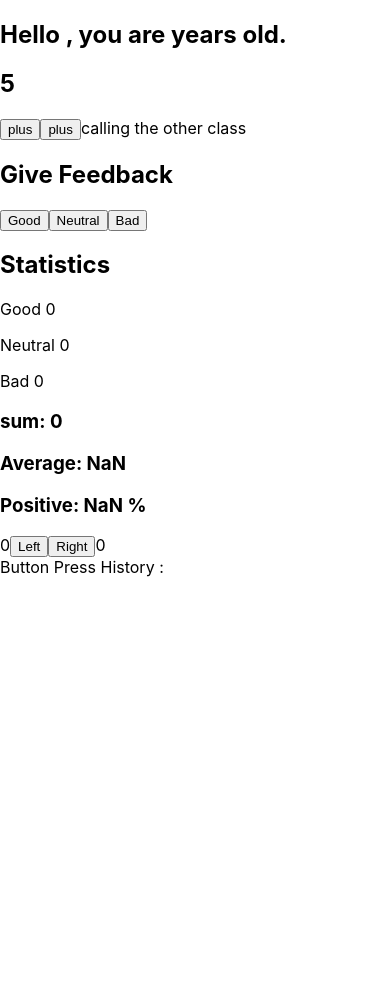
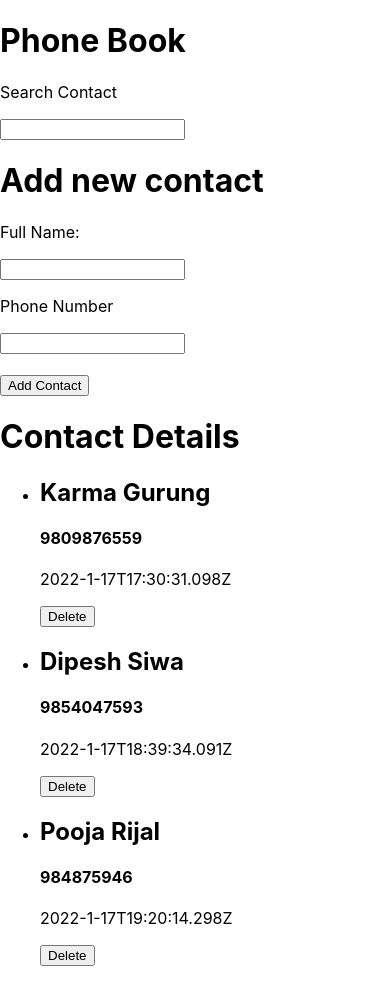
Before and after one commit to KarmaGurung75/React_Learning, a React (Create React App) app: page / in a window 390 px wide. Before the commit the page ends 844 px from the top, so only its background shows below. Built offline with nearby package versions, Linux system fonts and the light colour scheme.

Commit message:
phone book form

```diff
--- a/src/App.js
+++ b/src/App.js
@@ -1,31 +1,10 @@
-import { useState } from "react";
-import Feedback from "./components/Feedback";
+import PhoneBook from "./components/Phone_Book";
 
-import History from "./components/history";
-
-function App({ name, age }) {
-
-    const [counter, setCounter] = useState(0)
-
-    setTimeout(() => setCounter(counter + 1), 1000);
-
-    console.log(`Rendering ${counter}...`);
-
-    const handlePlus = () => {
-        setCounter(counter + 1)
-    }
-    return (
-            <div class ="bg-blue-900 h-screen">
-            <h2>Hello {name}, you are {age} years old.</h2>
-            <h2>{counter}</h2>
-            <button onClick={handlePlus}>plus</button>
-            <button onClick={handlePlus}>plus</button>
-
-            calling the other class
-            <Feedback/>
-
-            <History/>
-            </div>
-        );
+function App() {
+  return (
+    <>
+      <PhoneBook/>
+    </>
+  );
 }
 export default App;
--- /dev/null
+++ b/src/components/Phone_Book.js
@@ -0,0 +1,77 @@
+import { useState } from "react";
+
+const PhoneBook = (props) => {
+  const [notes, setNotes] = useState(props.notes);
+  const [newName, setNewName] = useState("");
+  const [newPhone, setNewPhone] = useState("");
+
+  const noteToShow = notes;
+
+  // Name Input Function
+  const nameInput = (event) => {
+    console.log(event.target.value);
+    setNewName(event.target.value);
+  };
+  // Phone number Input function
+  const phoneInput = (event) => {
+    console.log(event.target.value);
+    setNewPhone(event.target.value);
+  };
+
+  // Add New contact data function
+  const handleAdd = (event) => {
+    event.preventDefault();
+
+    const note = {
+      id: notes.length + 1,
+      full_name: newName,
+      phone_no: newPhone,
+      date: new Date().toString(),
+    };
+    if (newName !== "" && newPhone !== "") setNotes(notes.concat(note));
+    setNewName("");
+    setNewPhone("");
+  };
+
+  // Delete contact function
+  const handleDelete = (id) => {
+    window.confirm(`Do you want to delete this contact?`);
+    setNotes(notes.filter((note) => note.id !== id));
+  };
+
+  // Search filter
+
+  return (
+    <>
+      <h1>Phone Book</h1>
+      <form>
+        <p>Search Contact</p>
+        <input type="text"></input>
+      </form>
+      <h1>Add new contact</h1>
+      <form>
+        <p>Full Name:</p>
+        <input value={newName} onChange={nameInput}></input>
+        <p>Phone Number</p>
+        <input value={newPhone} onChange={phoneInput}></input>
+        <br></br>
+        <br></br>
+        <button onClick={handleAdd}>Add Contact</button>
+      </form>
+      <h1>Contact Details</h1>
+      <ul>
+        {noteToShow &&
+          noteToShow.map((note) => (
+            <li key={note.id}>
+              <h2>{note.full_name}</h2>
+              <h4>{note.phone_no}</h4>
+              <p>{note.date}</p>
+              <button onClick={() => handleDelete(note.id)}>Delete</button>
+            </li>
+          ))}
+      </ul>
+    </>
+  );
+};
+
+export default PhoneBook;
--- a/src/index.js
+++ b/src/index.js
@@ -1,10 +1,32 @@
-import React from 'react';
-import ReactDOM from 'react-dom/client';
-import './index.css';
-import App from './App';
+import React from "react";
+import ReactDOM from "react-dom/client";
+import "./index.css";
+import PhoneBook from "./components/Phone_Book";
 // import reportWebVitals from './reportWebVitals';
 
-const root = ReactDOM.createRoot(document.getElementById('root'));
-root.render(
-    <App />
-);
+const notes = [
+  {
+    id: 1,
+    full_name: "Karma Gurung",
+    phone_no: "9809876559",
+    date: "2022-1-17T17:30:31.098Z",
+    // important: true,
+  },
+  {
+    id: 2,
+    full_name: "Dipesh Siwa",
+    phone_no: "9854047593",
+    date: "2022-1-17T18:39:34.091Z",
+    // important: false,
+  },
+  {
+    id: 3,
+    full_name: "Pooja Rijal",
+    phone_no: "984875946",
+    date: "2022-1-17T19:20:14.298Z",
+    // important: false,
+  },
+];
+
+const root = ReactDOM.createRoot(document.getElementById("root"));
+root.render(<PhoneBook notes={notes} />);
```
Also changed, not shown: package.json (+6 -1 lines), src/components/test.js (added, +59 -0 lines), 1 other file (tests, documents, lock files or other folders).
